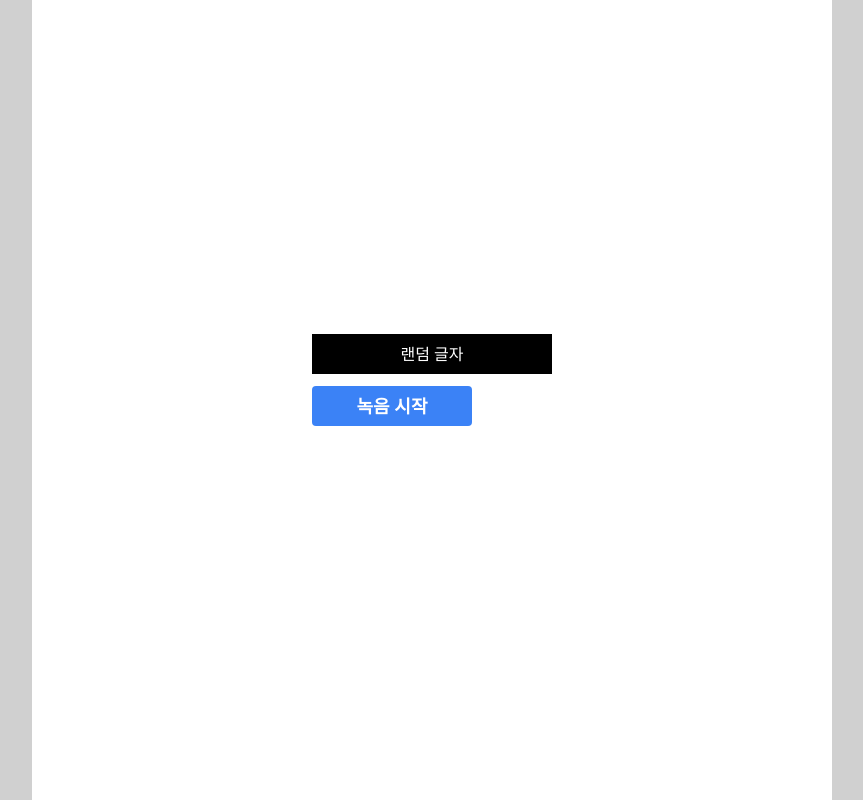
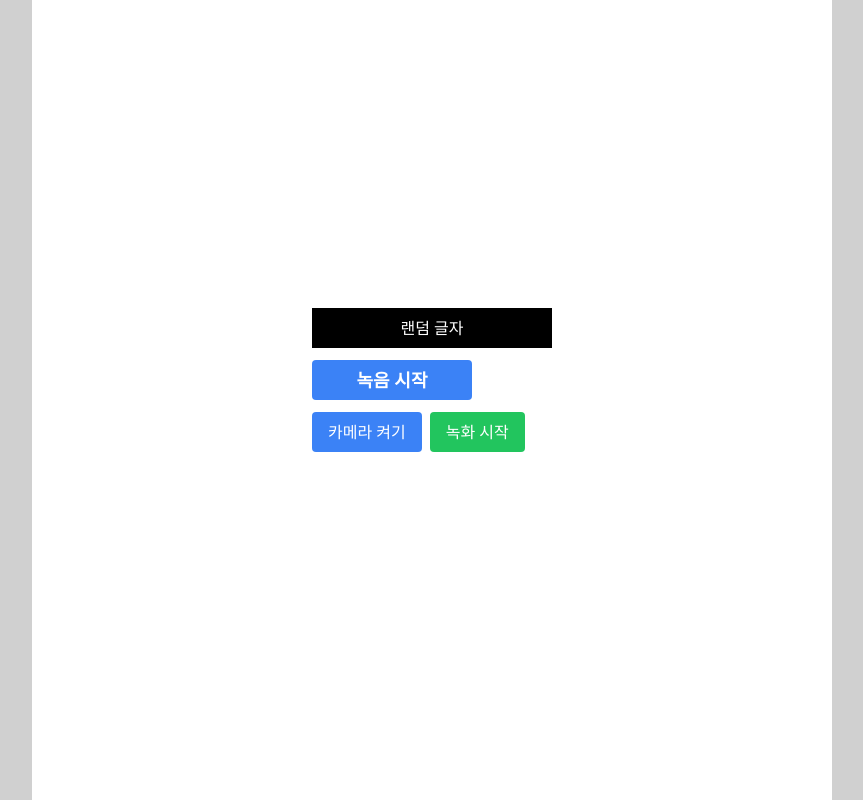
Before and after one commit to AI-X-Team-2/Final_Front, a React (Vite) app: page /conversation in a window 1280 px wide. Shown: the whole page, without its empty margins (208-1071 px from the left). Built offline with nearby package versions, Linux system fonts and the light colour scheme.

Commit message:
feature: 영상 녹화 추가

```diff
--- a/src/component/Audio.jsx
+++ b/src/component/Audio.jsx
@@ -1,11 +1,13 @@
 import React, { useState, useRef } from "react";
 import axios from "axios";
+import Camera from "./Camera";
 
-const Audio = ({ target }) => {
+const Audio = ({ target, onResult}) => {
   const mediaRecorderRef = useRef(null);
   const [isRecording, setIsRecording] = useState(false);
   const audioChunksRef = useRef([]);
   const [audioURL, setAudioURL] = useState(null);
+
 
   const startRecording = async () => {
     const stream = await navigator.mediaDevices.getUserMedia({ audio: true });
@@ -73,7 +75,12 @@ const Audio = ({ target }) => {
       );
       console.log("요청 성공");
 
-      console.log("🎤 인식된 텍스트:", response.data.message);
+      console.log("응답받은 데이터", response.data);
+
+      if(onResult){
+        onResult(response.data)
+      }
+
     } catch (error) {
       console.error("전송 실패:", error);
     }
@@ -89,11 +96,9 @@ const Audio = ({ target }) => {
         {isRecording ? "녹음 중..." : "녹음 시작"}
       </button>
 
-      {audioURL && (
-        <audio controls src={audioURL} className="mt-3">
-          녹음 결과
-        </audio>
-      )}
+
+
+
     </div>
   );
 };
--- a/src/component/Camera.jsx
+++ b/src/component/Camera.jsx
@@ -1,11 +1,102 @@
-import React from 'react'
+import React from "react";
+import { useState } from "react";
+import { useRef } from "react";
 
-const Camera = () => {
+const Camera = ({onRecorded}) => {
+  const videoRef = useRef(null); // 실시간 웹캠
+  const mediaRecorderRef = useRef(null);
+  const [recording, setRecording] = useState(false);
+  const [recordedVideoURL, setRecordedVideoURL] = useState(null);
+  const recordedChunksRef = useRef([]);
+
+  // ▶ 카메라 시작
+  const startCamera = async () => {
+    const stream = await navigator.mediaDevices.getUserMedia({
+      video: true,
+      audio: true,
+    });
+    if (videoRef.current) {
+      videoRef.current.srcObject = stream;
+    }
+  };
+
+  // 🔴 녹화 시작
+  const startRecording = () => {
+    recordedChunksRef.current = [];
+    const stream = videoRef.current.srcObject;
+    const mediaRecorder = new MediaRecorder(stream, { mimeType: "video/webm" });
+
+    mediaRecorder.ondataavailable = (event) => {
+      if (event.data.size > 0) {
+        recordedChunksRef.current.push(event.data);
+      }
+    };
+
+    mediaRecorder.onstop = () => {
+      const videoBlob = new Blob(recordedChunksRef.current, {
+        type: "video/webm",
+      });
+      const videoUrl = URL.createObjectURL(videoBlob);
+      setRecordedVideoURL(videoUrl); // 화면에 보여줄 URL
+       if (onRecorded) {
+        onRecorded(videoUrl);
+      }
+
+    };
+
+
+    mediaRecorderRef.current = mediaRecorder;
+    mediaRecorder.start();
+    setRecording(true);
+  };
+
+  // ⏹ 녹화 중지
+  const stopRecording = () => {
+    mediaRecorderRef.current.stop();
+    setRecording(false);
+  };
+
   return (
-    <div>
+    <div className="flex flex-col gap-4">
 
+
+      <div className="flex gap-2">
+        <button
+          onClick={startCamera}
+          className="bg-blue-500 text-white px-4 py-2 rounded"
+        >
+          카메라 켜기
+        </button>
+        {!recording && (
+          <button
+            onClick={startRecording}
+            className="bg-green-500 text-white px-4 py-2 rounded"
+          >
+            녹화 시작
+          </button>
+        )}
+        {recording && (
+          <button
+            onClick={stopRecording}
+            className="bg-red-500 text-white px-4 py-2 rounded"
+          >
+            녹화 중지
+          </button>
+        )}
+      </div>
+
+      {recordedVideoURL && (
+        <div className="mt-4">
+          <h3 className="text-lg font-bold">당신의 입모양</h3>
+          <video
+            src={recordedVideoURL}
+            controls
+            className="border rounded w-[20rem] max-w-full h-auto mt-2"
+          />
+        </div>
+      )}
     </div>
-  )
-}
+  );
+};
 
-export default Camera
+export default Camera;
--- a/src/component/Layout.jsx
+++ b/src/component/Layout.jsx
@@ -3,7 +3,7 @@ import { Outlet } from 'react-router-dom'
 
 const Layout = () => {
   return (
-    <div className='bg-white w-[50rem] min-h-screen'>
+    <div className='bg-white w-[50rem] min-h-screen overflow-y-auto'>
       <Outlet />
     </div>
   )
--- a/src/component/Words.jsx
+++ b/src/component/Words.jsx
@@ -10,7 +10,12 @@ import rabbit from "../assets/word-audio/rabbit.mp4";
 import radio from "../assets/word-audio/radio.mp4";
 import school from "../assets/word-audio/school.mp4";
 import Audio from "./Audio";
+import Camera from "./Camera";
 
+const Words = () => {
+  const [currentWord, setCurrentWord] = useState(null);
+  const [result, setResult] = useState(null);
+   const [videoURL, setVideoURL] = useState(null);
   const wordData = [
     { word: "사과", videoPath: apple },
     { word: "바나나", videoPath: banana },
@@ -24,10 +29,10 @@ const wordData = [
     { word: "학교", videoPath: school },
   ];
 
+  const handleResult = (resultData) => {
+    setResult(resultData);
+  };
 
-
-const Words = () => {
-      const [currentWord, setCurrentWord] = useState(null);
   const getRandomWord = () => {
     const randomIndex = Math.floor(Math.random() * wordData.length);
     return wordData[randomIndex];
@@ -37,22 +42,65 @@ const Words = () => {
     const newWord = getRandomWord();
     setCurrentWord(newWord);
   };
+
   return (
     <div className="mb-10 flex flex-col gap-3">
-      <button onClick={() => getWord()} className="w-60 h-10 bg-black text-white">랜덤 글자</button>
+      <button
+        onClick={() => getWord()}
+        className="w-60 h-10 bg-black text-white"
+      >
+        랜덤 글자
+      </button>
       {currentWord && (
         <div className="text-center">
-          <div className="text-xl font-semibold mb-2 bg-yellow-400 w-30 h-20 flex items-center justify-center"><p>{currentWord.word}</p></div>
+          <div className="text-xl font-semibold mb-2 bg-yellow-400 w-30 h-20 flex items-center justify-center">
+            <p>{currentWord.word}</p>
+          </div>
+
+        </div>
+      )}
+
+      <Audio target={currentWord} onResult={handleResult} />
+      <Camera  onRecorded={setVideoURL} />
+
+      {result && (
+        <div>
             <video
             src={currentWord.videoPath}
             controls
             className="w-64 rounded shadow"
           />
+
+
+      {videoURL && (
+        <div className="mt-6">
+          <h2 className="font-semibold">부모에서 받은 녹화 영상</h2>
+          <video
+            src={videoURL}
+            controls
+            className="w-[20rem] border mt-2 rounded"
+          />
         </div>
       )}
 
-            <Audio target={currentWord}/>
+          <div>점수: {result.score}</div>
+          <div>인식된 단어: {result.transcription}</div>
+          {result.incorrect_points && (
+            <div>
+                <div>올바른 부분: {result.transcription.expected}</div>
+                <div>틀린 부분: {result.transcription.expected}</div>
+                <img src={result.incorrect_points.img} alt="올바른 입모양" />
+                <div>입모양 피드백: {result.incorrect_points.mouth_shape}</div>
+                <div>혀모양 피드백: {result.incorrect_points.tongue_shape}</div>
+                <div>호흡법 피드백: {result.incorrect_points.breathing}</div>
 
+            </div>
+
+          )
+
+          }
+        </div>
+      )}
     </div>
   );
 };
--- a/src/pages/ConversationAid.jsx
+++ b/src/pages/ConversationAid.jsx
@@ -1,7 +1,9 @@
 import Audio from "../component/Audio";
 import Words from "../component/Words";
 
+
 const ConversationAid = () => {
+
   return (
     <div className="flex flex-col justify-center items-center h-screen">
         <Words/>
```
Lines whose indentation alone changed are shown as unchanged.
